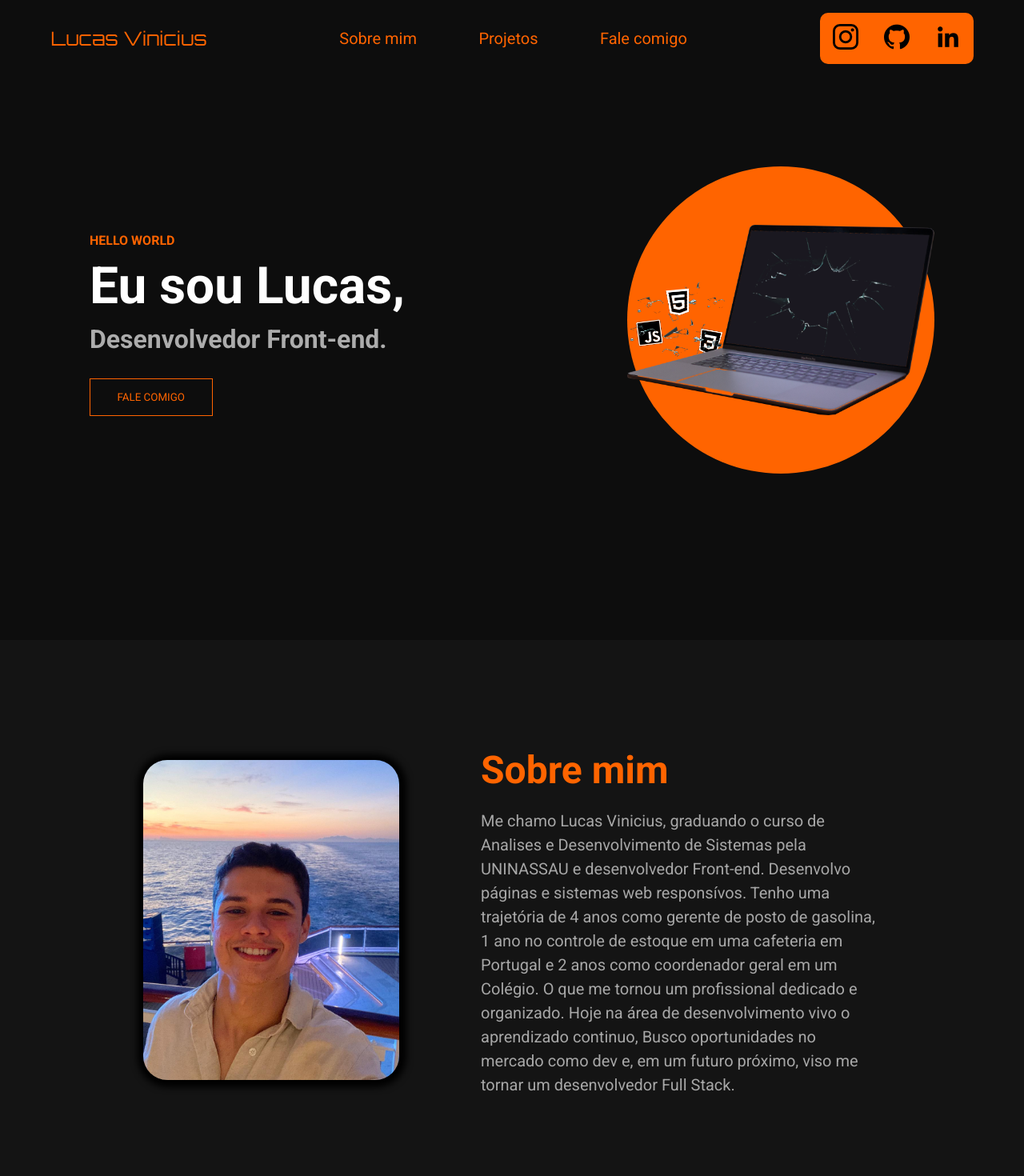
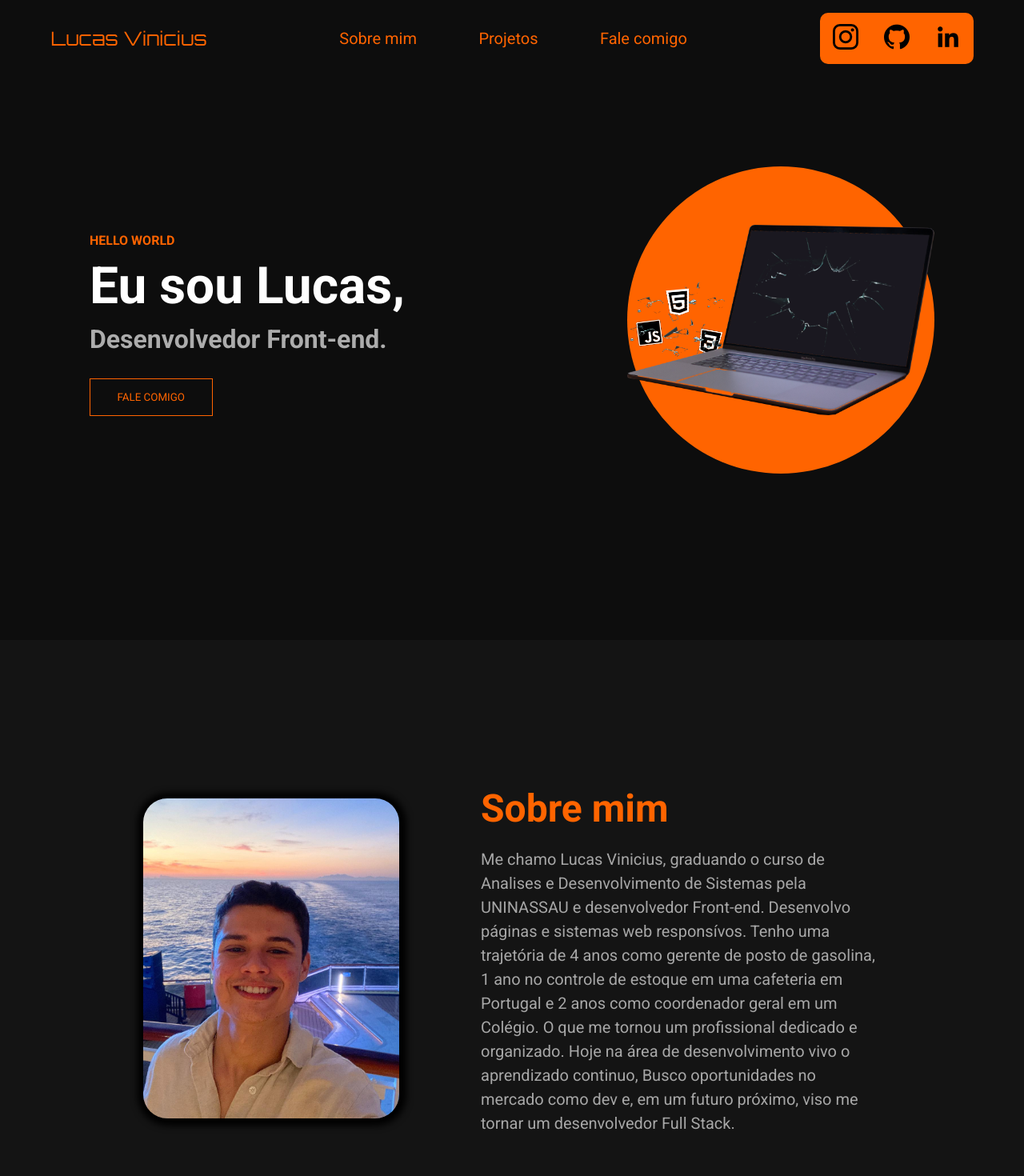
Before and after one commit to Lucasvpldeveloper/Meu-Portiflio, a React (Vite) app: page / in a window 1280 px wide. Shown: the top 1470 px of the page at 80% size. Built offline with nearby package versions, Linux system fonts and the light colour scheme.

Commit message:
correcao do bug sobre mim

```diff
--- a/src/components/Header.jsx/header.jsx
+++ b/src/components/Header.jsx/header.jsx
@@ -7,7 +7,7 @@ export default function Header(){
     return(
         <>
         <section className={S.boxHeader} >
-            <h1 className={S.boxTitulo} >Lucas Vinicius</h1>
+            <h1 className={S.boxTitulo}>Lucas Vinicius</h1>
             <section className={S.boxMenu} >
                 <a href="#about" title="Sobre mim">Sobre mim</a>
                 <a href="https://github.com/Lucasvpldeveloper?tab=repositories" target="blank">Projetos</a>
--- a/src/components/Main.jsx/main.jsx
+++ b/src/components/Main.jsx/main.jsx
@@ -21,13 +21,13 @@ export default function Main(){
                     </div>
                 </section>
             </section>
-            <section className={S.boxSecundaria}>
+            <section id="about" className={S.boxSecundaria}>
                 <section className={S.boxInterna} >
                     <section className={S.boxLucas} >
                     <img src={lucas} alt="imagem lucas" />
                     </section>
                     <section className={S.boxDescricao} >
-                        <div id="about" className={S.container} >
+                        <div className={S.container} >
                             <h3>Sobre mim</h3>
                         </div>
                         <p>Me chamo Lucas Vinicius, graduando o curso de Analises e Desenvolvimento de Sistemas pela UNINASSAU e desenvolvedor Front-end. Desenvolvo páginas e sistemas web responsívos. Tenho uma trajetória de 4 anos como gerente de posto de gasolina, 1 ano no controle de estoque em uma cafeteria em Portugal e 2 anos como coordenador geral em um Colégio. O que me tornou um profissional dedicado e organizado. Hoje na área de desenvolvimento vivo o aprendizado continuo, Busco oportunidades no mercado como dev e, em um futuro próximo, viso me tornar um desenvolvedor Full Stack.</p>
--- a/src/components/Main.jsx/main.module.scss
+++ b/src/components/Main.jsx/main.module.scss
@@ -66,7 +66,7 @@ html{
         }
     }
     .boxSecundaria{
-        height: 88vh;
+        height: 100vh;
         background-color: #141414;
         display: flex;
         align-items: center;
```
